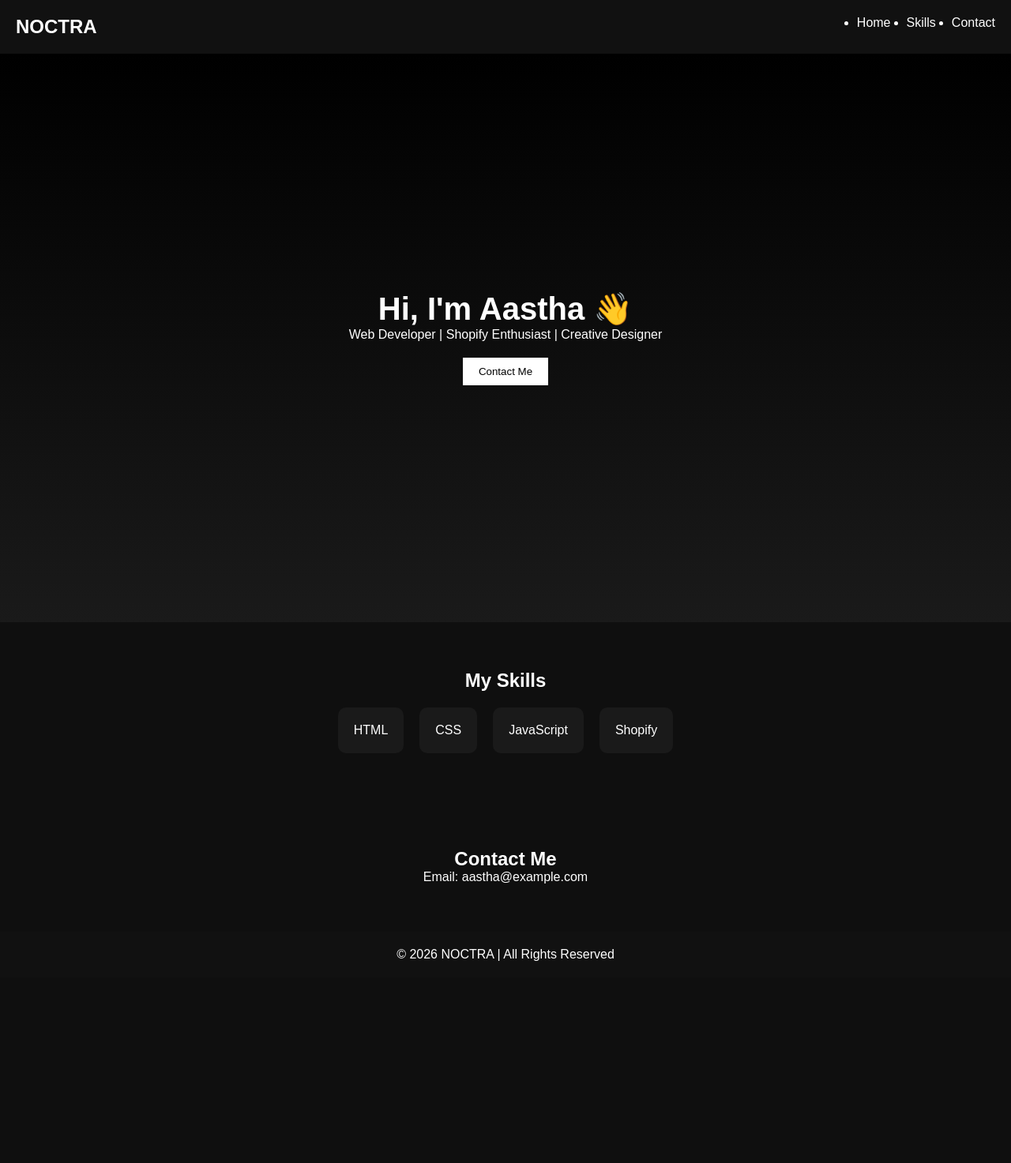
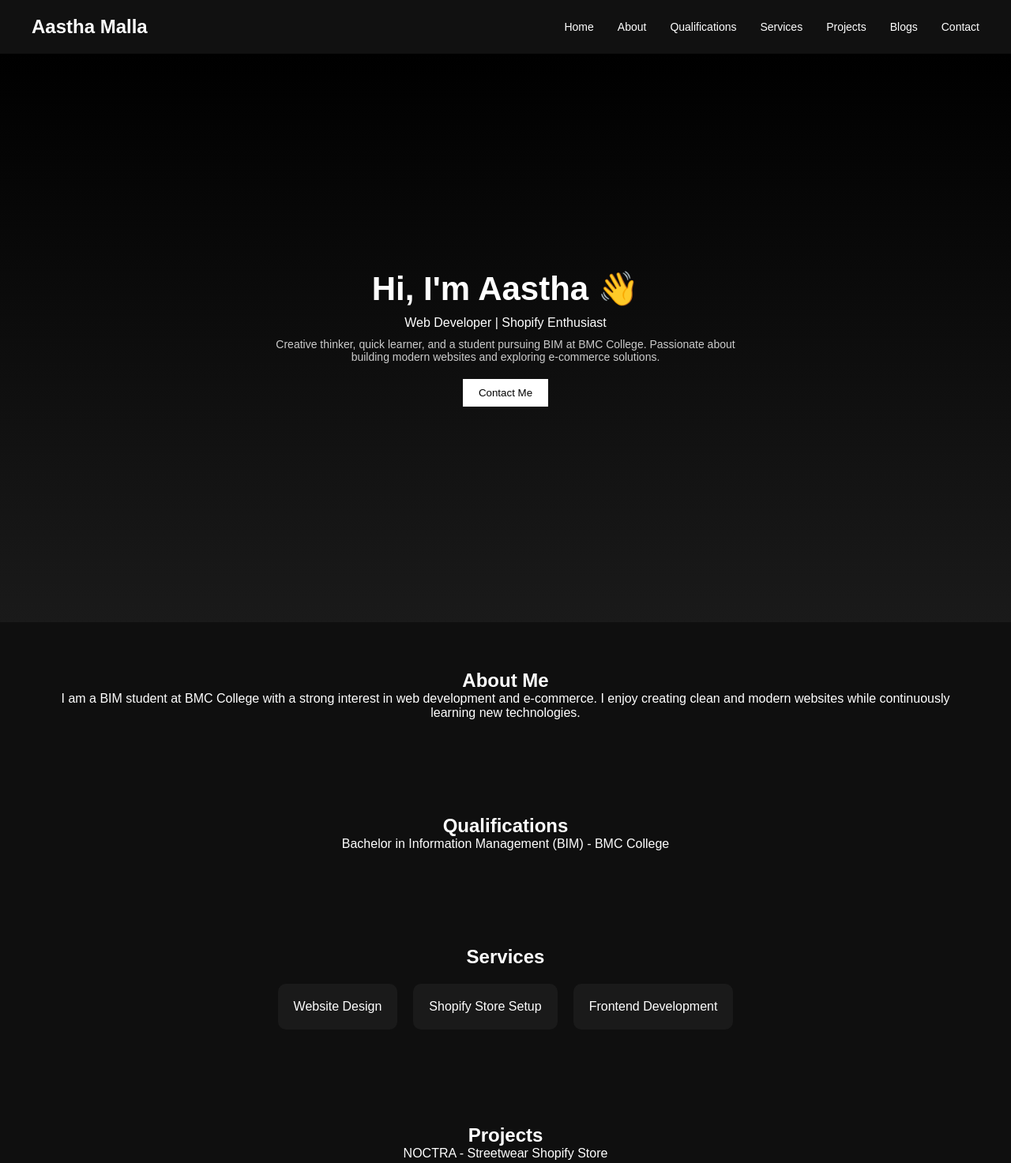
Before and after one commit to aasthamalla09/portfolio, a plain HTML site: page index.html in a window 1280 px wide. Shown: the top 1473 px of the page at 79% size. Before the commit the page ends 1238 px from the top, so only its background shows below. Drawn offline with Linux system fonts and the light colour scheme; a script that the page names is missing.

Commit message:
Add files via upload

```diff
--- a/index.html
+++ b/index.html
@@ -6,47 +6,80 @@
     <title>Aastha Malla | Portfolio</title>
     <link rel="stylesheet" href="style.css">
 
-
-
+    <!-- Google Analytics (paste here later) -->
 </head>
 <body>
 
     <!-- Navbar -->
     <nav>
-        <h2>NOCTRA</h2>
+        <h2>Aastha Malla</h2>
         <ul>
             <li><a href="#home">Home</a></li>
-            <li><a href="#skills">Skills</a></li>
+            <li><a href="#about">About</a></li>
+            <li><a href="#qualification">Qualifications</a></li>
+            <li><a href="#services">Services</a></li>
+            <li><a href="#projects">Projects</a></li>
+            <li><a href="#blogs">Blogs</a></li>
             <li><a href="#contact">Contact</a></li>
         </ul>
     </nav>
 
-    <!-- Hero Section -->
+    <!-- Hero -->
     <section id="home" class="hero">
         <h1>Hi, I'm Aastha 👋</h1>
-        <p>Web Developer | Shopify Enthusiast | Creative Designer</p>
+        <p>Web Developer | Shopify Enthusiast</p>
+        <p class="subtext">
+            Creative thinker, quick learner, and a student pursuing BIM at BMC College.
+            Passionate about building modern websites and exploring e-commerce solutions.
+        </p>
         <button onclick="scrollToSection('contact')">Contact Me</button>
     </section>
 
-    <!-- Skills -->
-    <section id="skills" class="section">
-        <h2>My Skills</h2>
+    <!-- About -->
+    <section id="about" class="section">
+        <h2>About Me</h2>
+        <p>
+            I am a BIM student at BMC College with a strong interest in web development and e-commerce.
+            I enjoy creating clean and modern websites while continuously learning new technologies.
+        </p>
+    </section>
+
+    <!-- Qualifications -->
+    <section id="qualification" class="section">
+        <h2>Qualifications</h2>
+        <p>Bachelor in Information Management (BIM) - BMC College</p>
+    </section>
+
+    <!-- Services -->
+    <section id="services" class="section">
+        <h2>Services</h2>
         <div class="cards">
-            <div class="card">HTML</div>
-            <div class="card">CSS</div>
-            <div class="card">JavaScript</div>
-            <div class="card">Shopify</div>
+            <div class="card">Website Design</div>
+            <div class="card">Shopify Store Setup</div>
+            <div class="card">Frontend Development</div>
         </div>
+    </section>
+
+    <!-- Projects -->
+    <section id="projects" class="section">
+        <h2>Projects</h2>
+        <p>NOCTRA - Streetwear Shopify Store</p>
+    </section>
+
+    <!-- Blogs -->
+    <section id="blogs" class="section">
+        <h2>Blogs</h2>
+        <p>Why NOCTRA Stands Out: More Than Just Streetwear</p>
     </section>
 
     <!-- Contact -->
     <section id="contact" class="section">
-        <h2>Contact Me</h2>
+        <h2>Contact</h2>
         <p>Email: aastha@example.com</p>
     </section>
 
     <footer>
-        <p>© 2026 NOCTRA | All Rights Reserved</p>
+        <p>© 2026 Aastha Malla | All Rights Reserved</p>
     </footer>
 
     <script src="script.js"></script>
--- a/style.css
+++ b/style.css
@@ -10,25 +10,33 @@ body {
     color: white;
 }
 
-
+/* Navbar */
 nav {
     display: flex;
     justify-content: space-between;
-    padding: 20px;
+    align-items: center;
+    padding: 20px 40px;
     background: #111;
 }
 
 nav ul {
     display: flex;
-    gap: 20px;
+    gap: 30px; /* spacing between items */
+    list-style: none; /* removes bullets */
 }
 
 nav a {
     color: white;
     text-decoration: none;
+    font-size: 14px;
+    transition: 0.3s;
 }
 
+nav a:hover {
+    color: #aaa;
+}
 
+/* Hero */
 .hero {
     height: 90vh;
     display: flex;
@@ -40,7 +48,18 @@ nav a {
 }
 
 .hero h1 {
-    font-size: 40px;
+    font-size: 42px;
+}
+
+.hero p {
+    margin-top: 10px;
+}
+
+.subtext {
+    margin-top: 10px;
+    max-width: 600px;
+    font-size: 14px;
+    color: #ccc;
 }
 
 .hero button {
@@ -52,13 +71,13 @@ nav a {
     cursor: pointer;
 }
 
-
+/* Sections */
 .section {
     padding: 60px;
     text-align: center;
 }
 
-
+/* Cards */
 .cards {
     display: flex;
     justify-content: center;
@@ -77,7 +96,7 @@ nav a {
     transform: scale(1.1);
 }
 
-
+/* Footer */
 footer {
     text-align: center;
     padding: 20px;
```
